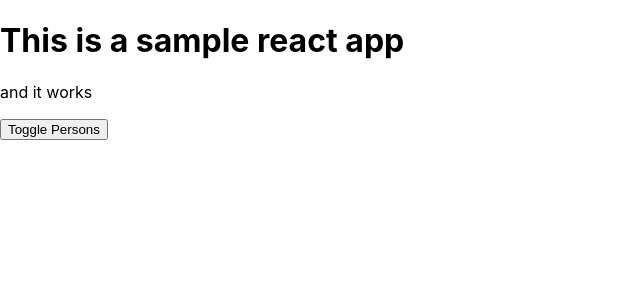
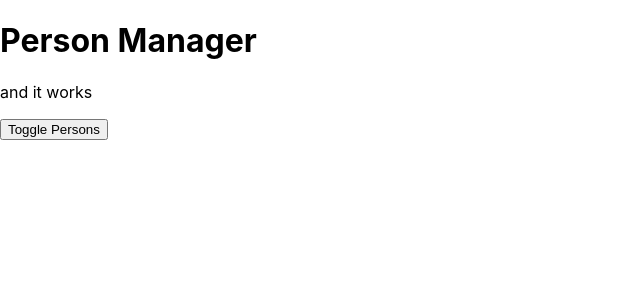
Before and after one commit to nicodemus-maurits/learnreact, a React app: page / in a window 1280 px wide. Shown: the top 300 px of the page, without its empty margins (0-640 px from the left). Built offline with nearby package versions, Linux system fonts and the light colour scheme.

Commit message:
Restructure components

```diff
--- a/src/App.css
+++ b/src/components/Cockpit/Cockpit.css
@@ -1,7 +1,3 @@
-.App {
-  text-align: center;
-}
-
 .red {
     color: red;
 }
@@ -10,7 +6,7 @@
     font-weight: 700;
 }
 
-.App button {
+.Cockpit button {
     border: 1px solid blue;
     padding: 16px;
     background-color: green;
@@ -19,16 +15,16 @@
     cursor: pointer;
 }
 
-.App button:hover {
+.Cockpit button:hover {
     background-color: lightgreen;
     color: black;
 }
 
-.App button.Red {
+.Cockpit button.Red {
     background-color: red;
 }
 
-.App button.Red:hover {
+.Cockpit button.Red:hover {
     background-color: salmon;
     color: black;
 }
--- /dev/null
+++ b/src/components/Cockpit/Cockpit.js
@@ -0,0 +1,30 @@
+import React from 'react';
+import classes from './Cockpit.css';
+
+const cockpit = (props) => {
+    let btnClass = '';
+    if (props.showPersons) {
+        btnClass = classes.Red;
+    }
+
+    const assignedClasses = [];
+    if(props.persons.length <= 2) {
+        assignedClasses.push(classes.red);
+    }
+    if(props.persons.length <= 1) {
+        assignedClasses.push(classes.bold);
+    }
+
+    return (
+        <div className={classes.Cockpit}>
+            <h1>{props.title}</h1>
+                <p className={assignedClasses.join(" ")}>and it works</p>
+                <button
+                    className={btnClass}
+                    onClick={props.clicked}>Toggle Persons
+                </button>
+        </div>
+    );
+}
+
+export default cockpit;
--- /dev/null
+++ b/src/components/Persons/Persons.js
@@ -0,0 +1,14 @@
+import React from 'react';
+import Person from './Person/Person'
+
+const persons = (props) =>
+    props.persons.map((person, index) => {
+                        return <Person
+                            name ={person.name}
+                            age = {person.age}
+                            clickEvent={() => props.clicked(index)}
+                            key={person.id}
+                            changeParam={(event) => props.changed(event, person.id)}/>
+                    });
+
+export default persons;
--- /dev/null
+++ b/src/containers/App.css
@@ -0,0 +1,3 @@
+.App {
+  text-align: center;
+}
--- a/src/App.js
+++ b/src/containers/App.js
@@ -1,6 +1,7 @@
 import React, { Component } from 'react';
 import classes from './App.css';
-import Person from './Person/Person'
+import Persons from '../components/Persons/Persons'
+import Cockpit from '../components/Cockpit/Cockpit'
 
 class App extends Component {
     state = {
@@ -55,42 +56,23 @@ class App extends Component {
     }
 
     render() {
-        let btnClass = '';
         let persons = null;
         if (this.state.showPersons) {
-            persons = (
-                <div>
-                    {this.state.persons.map((person, index) => {
-                        return <Person
-                            name ={person.name}
-                            age = {person.age}
-                            clickEvent={this.deletePersonHandler.bind(this, index)}
-                            key={person.id}
-                            changeParam={(event) => this.nameChangedHandler(event, person.id)}/>
-                    })}
-                </div>
-            );
-
-            btnClass = classes.Red;
-        }
-
-        const assignedClasses = [];
-        if(this.state.persons.length <= 2) {
-            assignedClasses.push(classes.red);
-        }
-        if(this.state.persons.length <= 1) {
-            assignedClasses.push(classes.bold);
+            persons =
+                    <Persons
+                    persons={this.state.persons}
+                    clicked={this.deletePersonHandler}
+                    changed={this.nameChangedHandler}/>
+            ;
         }
 
         return (
             <div className={classes.App}>
-                <h1>This is a sample react app</h1>
-                <p className={assignedClasses.join(" ")}>and it works</p>
-                <button
-                    className={btnClass}
-                    onClick={this.togglePersonsHandler}>Toggle Persons
-                </button>
-
+                <Cockpit
+                    title={this.props.appTitle}
+                    showPersons={this.state.showPersons}
+                    persons={this.state.persons}
+                    clicked={this.togglePersonsHandler}/>
                 {persons}
             </div>
         );
--- a/src/index.js
+++ b/src/index.js
@@ -1,10 +1,10 @@
 import React from 'react';
 import ReactDOM from 'react-dom';
 import './index.css';
-import App from './App';
+import App from './containers/App';
 import * as serviceWorker from './serviceWorker';
 
-ReactDOM.render(<App />, document.getElementById('root'));
+ReactDOM.render(<App appTitle='Person Manager' />, document.getElementById('root'));
 
 // If you want your app to work offline and load faster, you can change
 // unregister() to register() below. Note this comes with some pitfalls.
```
Also changed, not shown: src/components/Persons/Person/Person.css (renamed from src/Person/Person.css), src/components/Persons/Person/Person.js (renamed from src/Person/Person.js), 1 other file (tests, documents, lock files or other folders).
